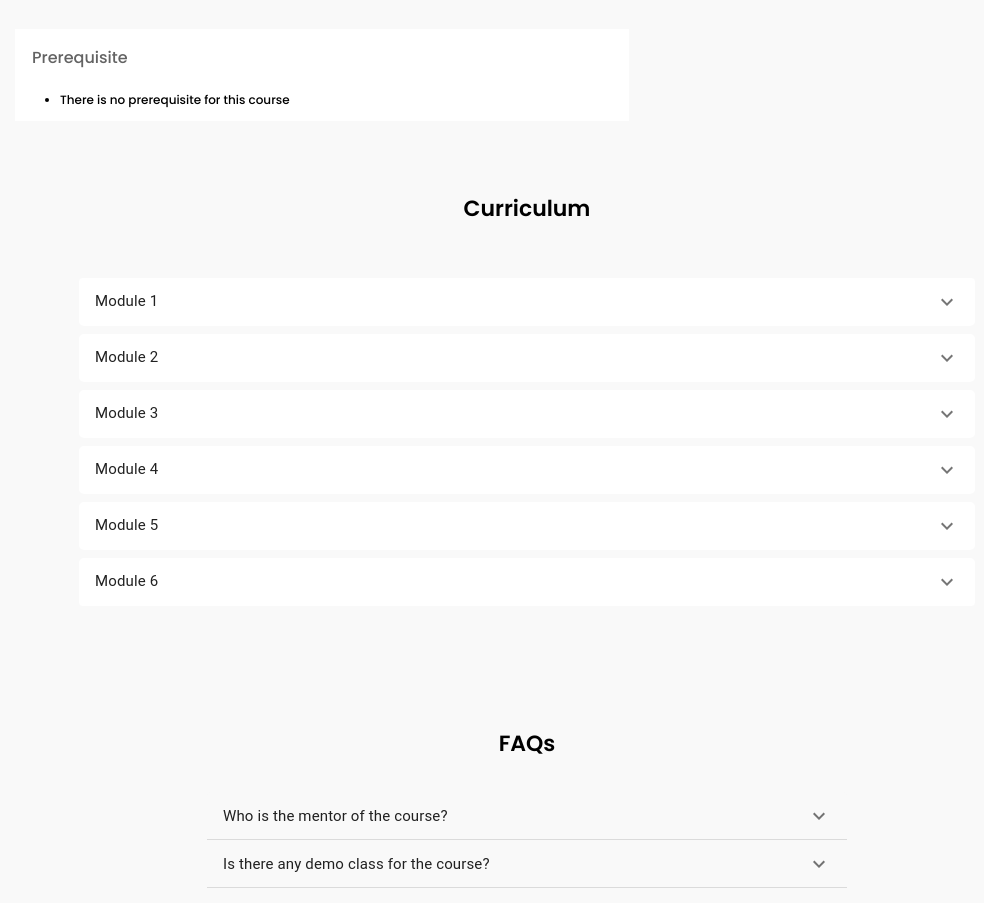
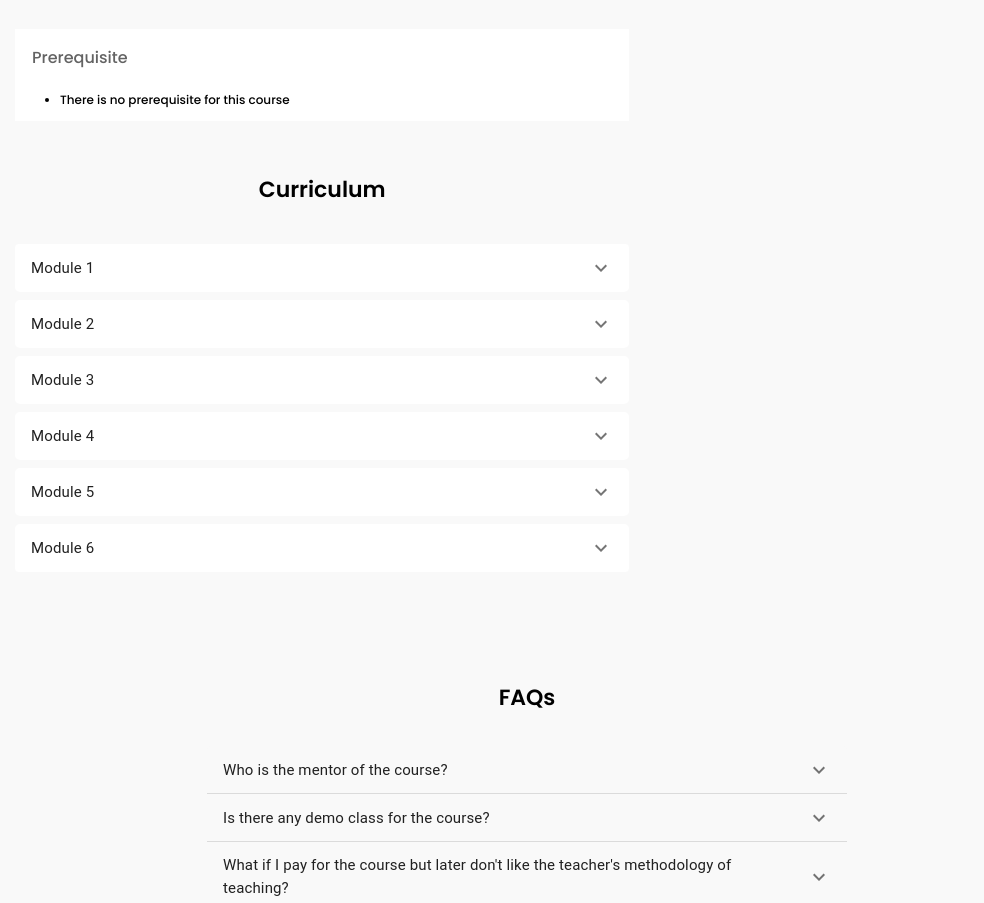
Before and after one commit to divyashasinha23/Floxus_website, a React (Create React App) app in the folder frontend/: page /course in a window 1280 px wide. Shown: the part 980-1883 px from the top of the page, without its empty margins (113-1097 px from the left). Built offline with nearby package versions, Linux system fonts and the light colour scheme.

Commit message:
syllabus container layout changed

```diff
--- a/frontend/src/components/SyllabusCourse/SyllabusCourse.js
+++ b/frontend/src/components/SyllabusCourse/SyllabusCourse.js
@@ -10,10 +10,20 @@ const SyllabusContainer = styled.div`
   align-items: center;
 `;
 
+const SyllabusContain = styled.div`
+  display: flex;
+  width: 80%;
+  height: 100%;
+
+  @media (max-width: 496px) {
+    flex-direction: column;
+  }
+`;
+
 const SyllabusWrapper = styled.div`
   display: flex;
   flex-direction: column;
-  width: 70%;
+  flex-basis: 60%;
   height: 100%;
   justify-content: center;
   align-items: center;
@@ -36,10 +46,12 @@ const SyllabusCourse = () => {
   return (
     <>
       <SyllabusContainer>
-        <SyllabusWrapper>
-          <Heading>Curriculum</Heading>
-          <Syllbus_Accordion />
-        </SyllabusWrapper>
+        <SyllabusContain>
+          <SyllabusWrapper>
+            <Heading>Curriculum</Heading>
+            <Syllbus_Accordion />
+          </SyllabusWrapper>
+        </SyllabusContain>
       </SyllabusContainer>
     </>
   );
```
